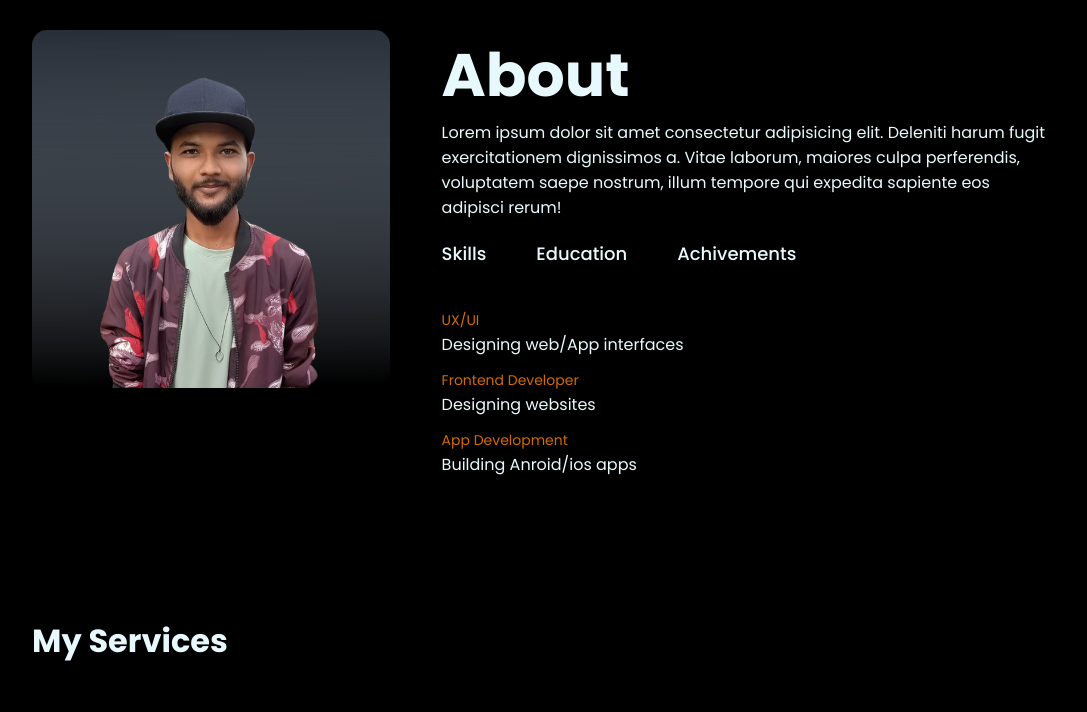
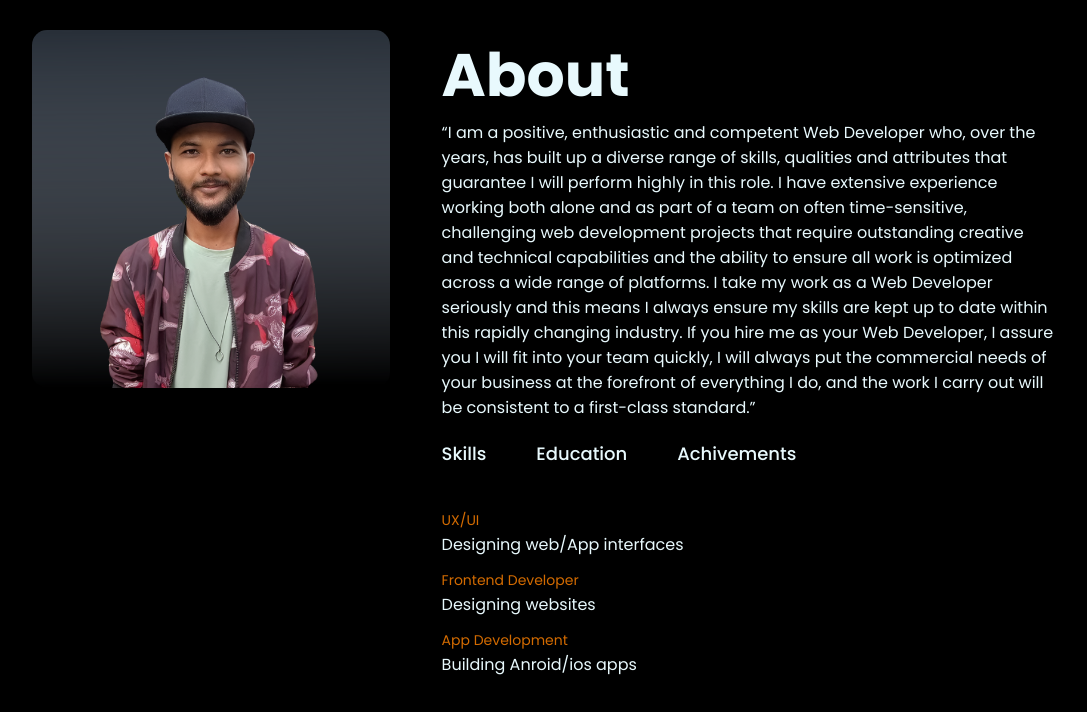
Before and after one commit to KushiyaitRajesh/portfolio, a plain HTML site: page index.html in a window 1280 px wide. Shown: the part 860-1572 px from the top of the page, without its empty margins (96-1183 px from the left). Drawn offline with Linux system fonts and the light colour scheme.

Commit message:
Update index.html

```diff
--- a/index.html
+++ b/index.html
@@ -45,9 +45,19 @@
                 </div>
                 <div class="about-col-2">
                     <h1>About</h1>
-                    <p class="sub-title">Lorem ipsum dolor sit amet consectetur adipisicing elit. Deleniti harum fugit
-                        exercitationem dignissimos a. Vitae laborum, maiores culpa perferendis, voluptatem saepe
-                        nostrum, illum tempore qui expedita sapiente eos adipisci rerum!</p>
+                    <p class="sub-title">“I am a positive, enthusiastic and competent Web Developer who, over the years,
+                                        has built up a diverse range of skills,
+                                        qualities and attributes that guarantee I will perform highly in this role. I
+                                        have extensive experience working both alone
+                                        and as part of a team on often time-sensitive, challenging web development
+                                        projects that require outstanding creative and technical capabilities
+                                        and the ability to ensure all work is optimized across a wide range of
+                                        platforms. I take my work as a Web Developer seriously and this means I always
+                                        ensure my skills are kept up to date within this rapidly changing industry. If
+                                        you hire me as your Web Developer, I assure you I will fit into your team
+                                        quickly, I will always put the commercial needs of your business at the
+                                        forefront of everything I do,
+                                        and the work I carry out will be consistent to a first-class standard.”</p>
                     <div class="tab-title">
                         <p class="tab-links active-link" onclick="opentab('skills')">Skills</p>
                         <p class="tab-links" onclick="opentab('education')">Education</p>
```
